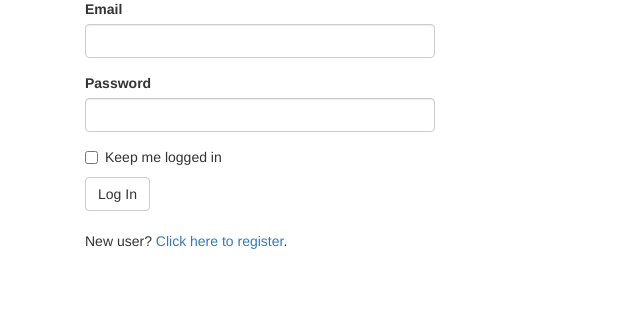
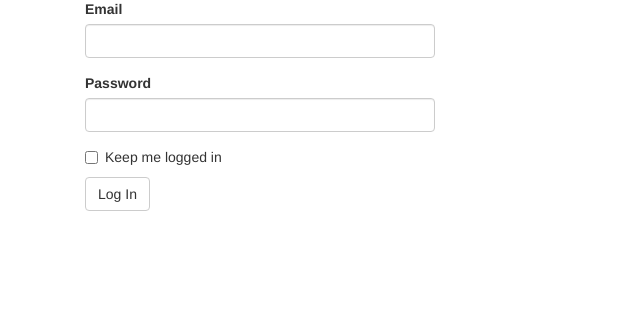
Before and after one commit to yong7743/ScrumSimple, a Flask app: page /login in a window 1280 px wide. Shown: the part 223-558 px from the top of the page, without its empty margins (0-640 px from the left). Run offline with Flask 2, Linux system fonts and the light colour scheme; some libraries are stand-ins or nearby versions.

Commit message:
disable register

```diff
--- a/app/auth/views.py
+++ b/app/auth/views.py
@@ -62,6 +62,7 @@ def logout():
 
 @auth.route('/register', methods=['GET', 'POST'])
 def register():
+    return "Disable by Admin"
     form = RegistrationForm()
     if form.validate_on_submit():
         user = User(email=form.email.data,
--- a/app/templates/auth/login.html
+++ b/app/templates/auth/login.html
@@ -13,6 +13,6 @@
 <div class="col-md-4">
     {{ wtf.quick_form(form) }}
     <br>
-    <p>New user? <a href="{{ url_for('auth.register') }}">Click here to register</a>.</p>
+    <!--<p>New user? <a href="{{ url_for('auth.register') }}">Click here to register</a>.</p>-->
 </div>
 {% endblock %}
```
